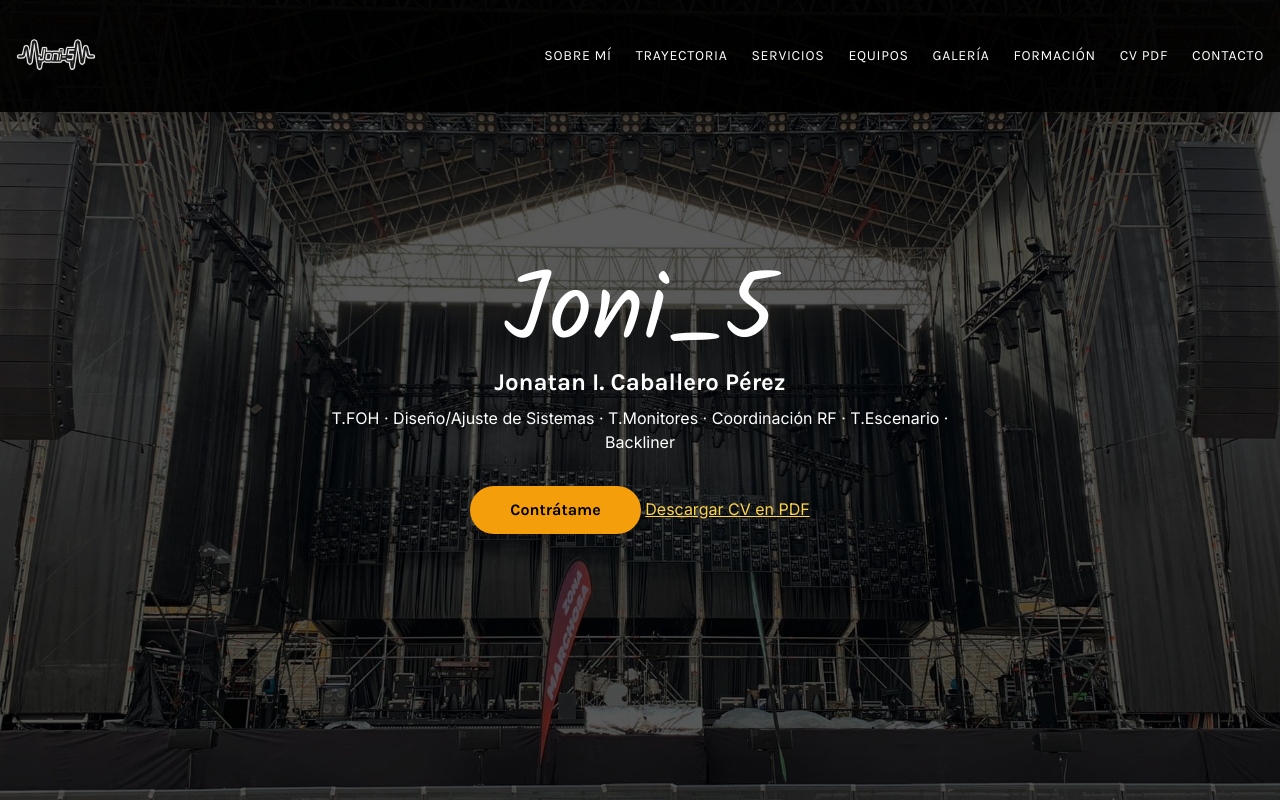
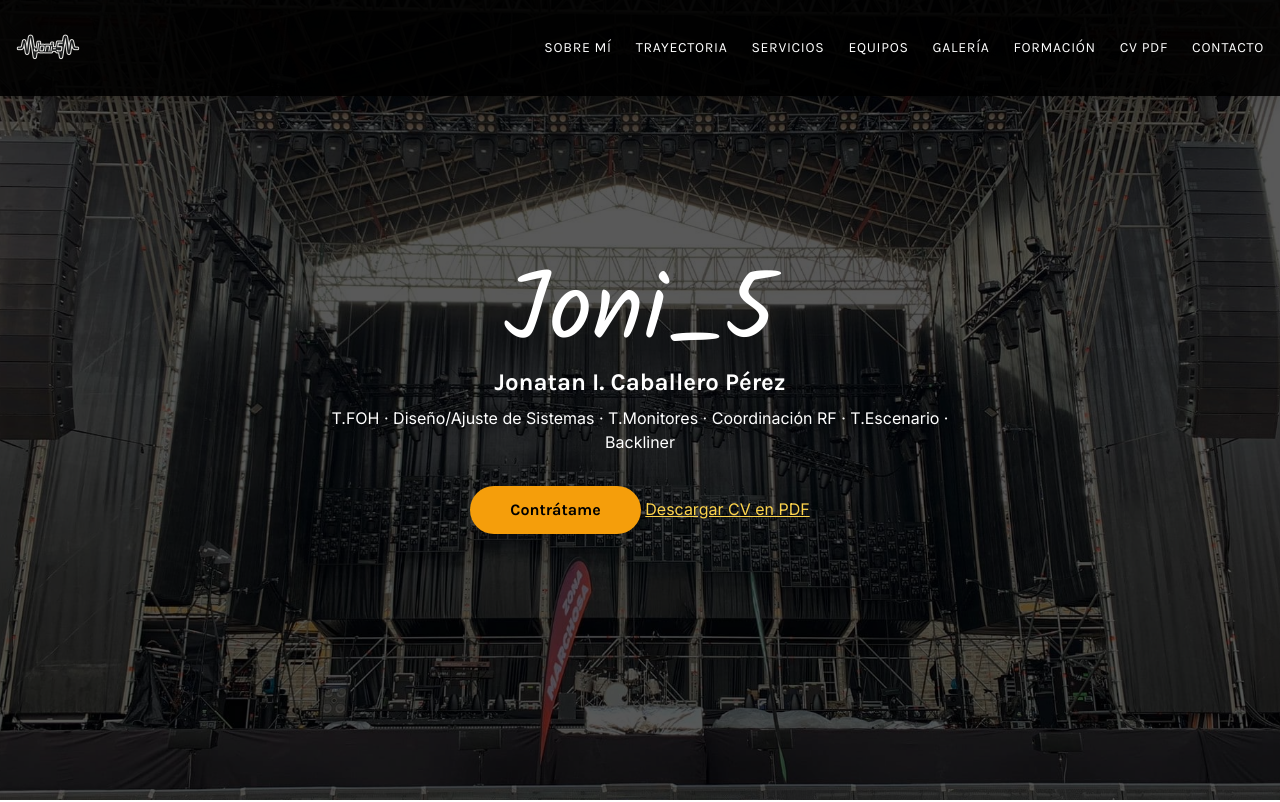
Before and after one commit to jonicinco/Pagina_web, a plain HTML site: page index.html in a window 1280 px wide. Shown: the top 802 px of the page. Drawn offline with nearby package versions, Linux system fonts and the light colour scheme.

Commit message:
Update index.html

```diff
--- a/index.html
+++ b/index.html
@@ -41,7 +41,7 @@
   <div class="container mx-auto flex justify-between items-center p-4">
 
     <!-- █ Logo (versión imagen) -->
-    <a href="#inicio" class="block h-20">  <!-- h-10 = 40 px -->
+    <a href="#inicio" class="block h-16">  <!-- h-10 = 40 px -->
       <img src="images/logo.png"
            alt="Logo Joni_5"
            class="h-full w-auto object-contain" />
```
